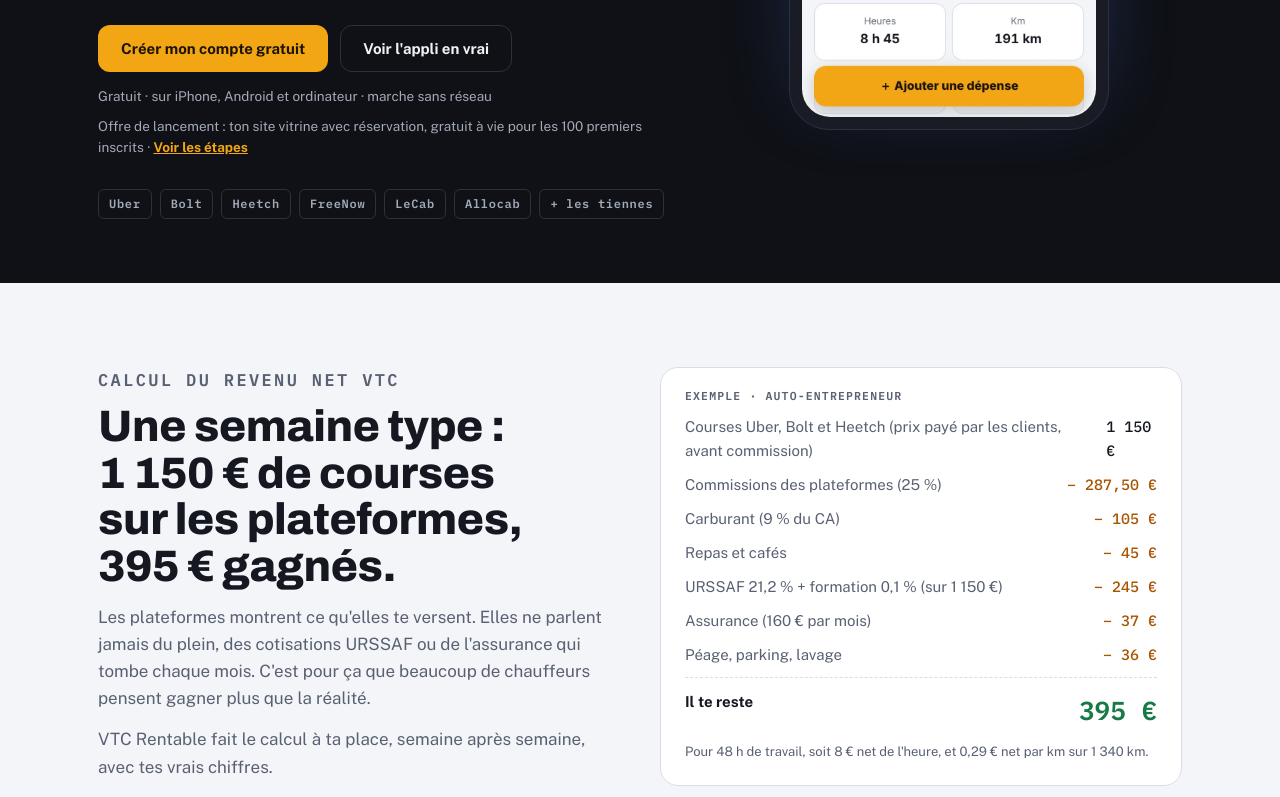
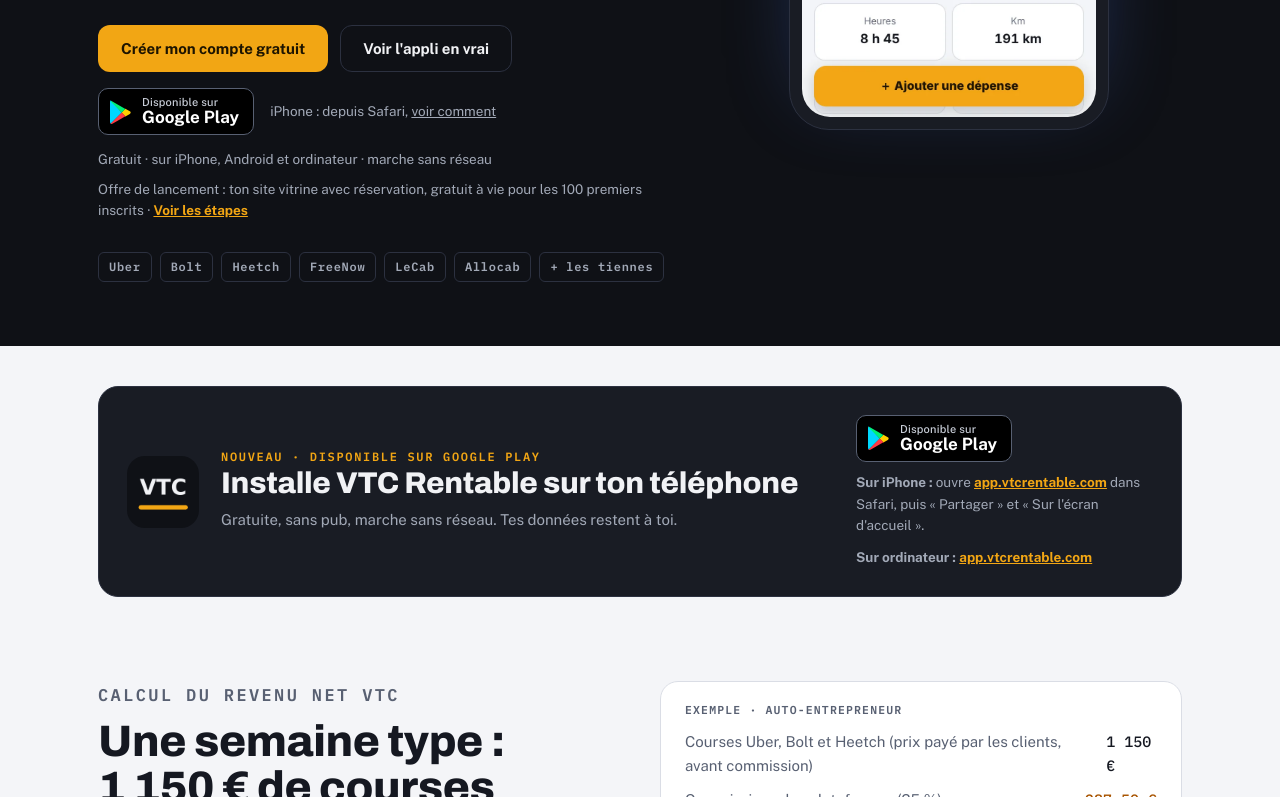
Before and after one commit to amineboujrada-jpg/vtcrentable, a plain HTML site: page index.html in a window 1280 px wide. Shown: the part 767-1564 px from the top of the page. Drawn offline with nearby package versions, Linux system fonts and the light colour scheme.

Commit message:
Accueil : accès à l'appli Android (badge Google Play dans la bannière + bandeau Installe l'appli), FAQ et données Google mises à jour (#28)
Claude-Session: https://claude.ai/code/session_015inVnnZ9hBrk6qMR6MGD3j

Co-authored-by: Claude <noreply@anthropic.com>

```diff
--- a/index.html
+++ b/index.html
@@ -64,7 +64,9 @@
    "url": "https://app.vtcrentable.com/",
    "applicationCategory": "BusinessApplication",
    "applicationSubCategory": "FinanceApplication",
-   "operatingSystem": "iOS, Android, Windows, macOS (navigateur web)",
+   "operatingSystem": "Android, iOS, Windows, macOS (navigateur web)",
+   "downloadUrl": "https://play.google.com/store/apps/details?id=com.vtcrentable.android",
+   "installUrl": "https://play.google.com/store/apps/details?id=com.vtcrentable.android",
    "inLanguage": "fr-FR",
    "description": "Application de gestion gratuite pour chauffeurs VTC en France : revenu net, € / heure et € / km, plateformes Uber, Bolt, Heetch, FreeNow, LeCab et Allocab, bon de commande PDF, virements, entretien et visite technique.",
    "image": "https://app.vtcrentable.com/og-image.png",
@@ -78,7 +80,8 @@
    },
    "publisher": {
     "@id": "https://vtcrentable.com/#organization"
-   }
+   },
+   "sameAs": ["https://play.google.com/store/apps/details?id=com.vtcrentable.android"]
   },
   {
    "@type": "FAQPage",
@@ -89,7 +92,7 @@
      "name": "Il faut la télécharger sur l'App Store ?",
      "acceptedAnswer": {
       "@type": "Answer",
-      "text": "Non. Tu ouvres app.vtcrentable.com dans Safari ou Chrome, puis « Partager » et « Sur l'écran d'accueil ». L'icône apparaît avec tes autres applis et s'ouvre en plein écran, sur iPhone comme sur Android."
+      "text": "Sur Android, tu l'installes depuis Google Play. Sur iPhone, pas besoin de l'App Store : tu ouvres app.vtcrentable.com dans Safari, puis « Partager » et « Sur l'écran d'accueil ». L'icône apparaît avec tes autres applis et s'ouvre en plein écran."
      }
     },
     {
@@ -280,9 +283,25 @@ nav.top .btn { padding: 10px 14px; font-size: 14px; }
   .hero-text { padding-bottom: 30px; }
   /* sur téléphone, l'écran de l'appli monte juste sous le texte d'accroche */
   .hero-text { display: contents; }
-  .hero h1 { order: 1; } .hero .lead { order: 2; } .hero .gains { order: 3; } .hero .ctas { order: 4; } .hero .small { order: 5; }
+  .hero h1 { order: 1; } .hero .lead { order: 2; } .hero .gains { order: 3; } .hero .ctas { order: 4; } .hero .store { order: 4; } .hero .small { order: 5; }
   .phone.real { order: 6; width: min(280px, 82%); margin: 26px auto 6px; } .hero .plates { order: 7; margin-bottom: 36px; }
 }
+
+.hero .store { display: flex; flex-wrap: wrap; align-items: center; gap: 10px 16px; margin-top: 16px; }
+.hero .store .ios { font-size: 13.5px; color: var(--night-muted); }
+.gplay { display: inline-flex; align-items: center; gap: 10px; background: #000; color: #fff; border: 1px solid #586072; border-radius: 10px; padding: 7px 14px 7px 11px; text-decoration: none; font: 700 17px/1.05 var(--f-body); transition: transform .15s ease; }
+.gplay:hover { transform: translateY(-1px); }
+.gplay small { display: block; font: 500 11px/1.2 var(--f-body); color: #c9ced8; letter-spacing: .02em; }
+.getapp { background: var(--night-2); color: var(--night-fg); border: 1px solid var(--night-line); border-radius: 20px; padding: 28px; display: grid; grid-template-columns: auto 1fr auto; gap: 22px; align-items: center; }
+.getapp .ga-logo { width: 72px; height: 72px; border-radius: 18px; display: block; }
+.getapp .eyebrow { color: var(--amber); margin: 0 0 4px; }
+.getapp h2 { font: 800 clamp(22px,3vw,30px)/1.1 var(--f-display); margin: 0; }
+.getapp p.ga-sub { margin: 8px 0 0; color: var(--night-muted); font-size: 15px; }
+.getapp .ga-links { display: grid; gap: 10px; justify-items: start; }
+.getapp .ga-links p { margin: 0; font-size: 13.5px; color: var(--night-muted); max-width: 22em; }
+.getapp .ga-links a.txt { color: var(--amber); font-weight: 700; }
+#appli-mobile { padding-block: 40px 0; }
+@media (max-width: 820px) { .getapp { grid-template-columns: auto 1fr; padding: 22px; } .getapp .ga-links { grid-column: 1 / -1; } .getapp .ga-logo { width: 56px; height: 56px; border-radius: 14px; } }
 
 /* ---------- Sections ---------- */
 section.block { padding-block: 84px; }
@@ -422,6 +441,10 @@ footer a { text-decoration: none; } footer a:hover { color: var(--night-fg); }
           <a class="btn btn-amber" href="https://app.vtcrentable.com/">Créer mon compte gratuit</a>
           <a class="btn btn-ghost" href="#demo">Voir l'appli en vrai</a>
         </div>
+        <div class="store">
+          <a class="gplay" href="https://play.google.com/store/apps/details?id=com.vtcrentable.android" target="_blank" rel="noopener"><svg class="gp" width="22" height="24" viewBox="0 0 22 24" aria-hidden="true"><path fill="#00d7fe" d="M.6.4C.2.8 0 1.4 0 2.2v19.6c0 .8.2 1.4.6 1.8l.1.1L11.7 12.7v-.3L.7.3z"/><path fill="#ffce00" d="m15.3 16.4-3.6-3.7v-.3l3.6-3.7.1.1 4.4 2.5c1.2.7 1.2 1.9 0 2.6l-4.4 2.5z"/><path fill="#ff3a44" d="M15.4 16.3 11.7 12.6.6 23.7c.4.4 1.1.5 1.8.1l13-7.5"/><path fill="#00f076" d="M15.4 8.9 2.4 1.5C1.7 1.1 1 1.1.6 1.5l11.1 11.1z"/></svg><span><small>Disponible sur</small>Google Play</span></a>
+          <span class="ios">iPhone : depuis Safari, <a href="#appli-mobile" style="color:inherit">voir comment</a></span>
+        </div>
         <p class="small">Gratuit · sur iPhone, Android et ordinateur · marche sans réseau</p>
         <p class="small offer-link">Offre de lancement : ton site vitrine avec réservation, gratuit à vie pour les 100 premiers inscrits · <a href="/site-vtc-gratuit/">Voir les étapes</a></p>
         <div class="plates" aria-label="Plateformes prises en charge">
@@ -437,6 +460,24 @@ footer a { text-decoration: none; } footer a:hover { color: var(--night-fg); }
 </header>
 
 <main>
+  <section class="block" id="appli-mobile" aria-labelledby="ga-title">
+    <div class="wrap">
+      <div class="getapp">
+        <img class="ga-logo" src="/icon-192.png" width="72" height="72" alt="Logo VTC Rentable" loading="lazy">
+        <div>
+          <p class="eyebrow">Nouveau · disponible sur Google Play</p>
+          <h2 id="ga-title">Installe VTC Rentable sur ton téléphone</h2>
+          <p class="ga-sub">Gratuite, sans pub, marche sans réseau. Tes données restent à toi.</p>
+        </div>
+        <div class="ga-links">
+          <a class="gplay" href="https://play.google.com/store/apps/details?id=com.vtcrentable.android" target="_blank" rel="noopener"><svg class="gp" width="22" height="24" viewBox="0 0 22 24" aria-hidden="true"><path fill="#00d7fe" d="M.6.4C.2.8 0 1.4 0 2.2v19.6c0 .8.2 1.4.6 1.8l.1.1L11.7 12.7v-.3L.7.3z"/><path fill="#ffce00" d="m15.3 16.4-3.6-3.7v-.3l3.6-3.7.1.1 4.4 2.5c1.2.7 1.2 1.9 0 2.6l-4.4 2.5z"/><path fill="#ff3a44" d="M15.4 16.3 11.7 12.6.6 23.7c.4.4 1.1.5 1.8.1l13-7.5"/><path fill="#00f076" d="M15.4 8.9 2.4 1.5C1.7 1.1 1 1.1.6 1.5l11.1 11.1z"/></svg><span><small>Disponible sur</small>Google Play</span></a>
+          <p><b>Sur iPhone :</b> ouvre <a class="txt" href="https://app.vtcrentable.com/">app.vtcrentable.com</a> dans Safari, puis « Partager » et « Sur l'écran d'accueil ».</p>
+          <p><b>Sur ordinateur :</b> <a class="txt" href="https://app.vtcrentable.com/">app.vtcrentable.com</a></p>
+        </div>
+      </div>
+    </div>
+  </section>
+
   <section class="block" id="exemple">
     <div class="wrap ex">
       <div class="ex-text">
@@ -707,7 +748,7 @@ footer a { text-decoration: none; } footer a:hover { color: var(--night-fg); }
         <h2>Questions fréquentes des chauffeurs VTC</h2>
       </div>
       <div class="faq">
-        <details><summary>Il faut la télécharger sur l'App Store ?</summary><p>Non. Tu ouvres app.vtcrentable.com dans Safari ou Chrome, puis « Partager » et « Sur l'écran d'accueil ». L'icône apparaît avec tes autres applis et s'ouvre en plein écran, sur iPhone comme sur Android.</p></details>
+        <details><summary>Il faut la télécharger sur l'App Store ?</summary><p>Sur Android, tu l'installes depuis <a href="https://play.google.com/store/apps/details?id=com.vtcrentable.android" target="_blank" rel="noopener">Google Play</a>. Sur iPhone, pas besoin de l'App Store : tu ouvres app.vtcrentable.com dans Safari, puis « Partager » et « Sur l'écran d'accueil ». L'icône apparaît avec tes autres applis et s'ouvre en plein écran.</p></details>
         <details><summary>Et quand je n'ai pas de réseau ?</summary><p>Tu saisis comme d'habitude, et même le bon de commande PDF se fait hors ligne. Tout part sur ton compte dès que le réseau revient.</p></details>
         <details><summary>L'appli lit mes comptes Uber ou Bolt ?</summary><p>Non, elle ne se connecte à aucune plateforme. Tu tapes toi-même les montants de la journée. Tu n'as donc aucun identifiant à donner.</p></details>
         <details><summary>Le bon de commande suffit en cas de contrôle ?</summary><p>Il reprend les informations demandées pour une réservation préalable : client, date et heure de la commande, lieu de prise en charge, exploitant et chauffeur. L'heure de commande est enregistrée automatiquement et ne peut pas être modifiée. L'appli ne crée jamais de réservation sans vraie commande.</p></details>
```
